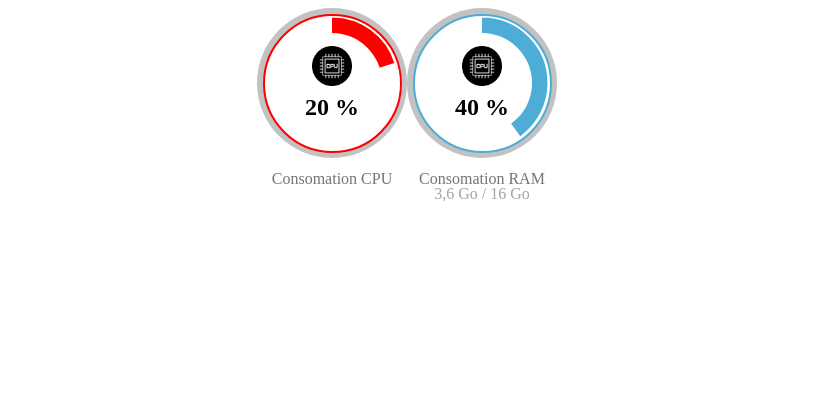
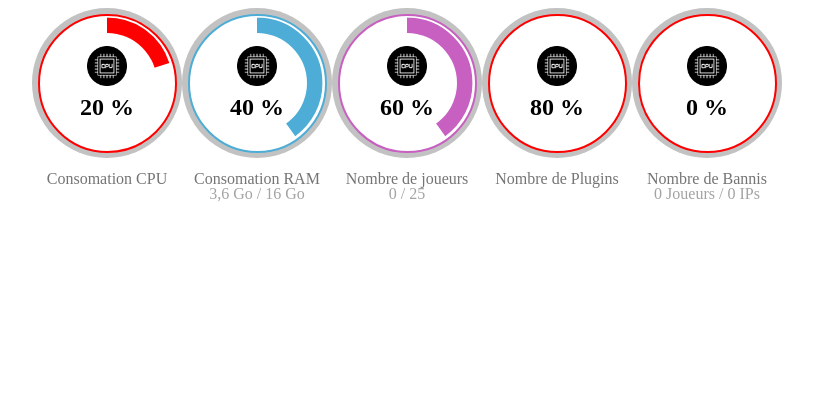
Before and after one commit to thorbeorn/minecraftserver-docker-image, a PHP site: page /dashboard.php in a window 1280 px wide. Shown: the top 420 px of the page, without its empty margins (113-926 px from the left). Run offline with PHP 8.4, Linux system fonts and the light colour scheme.

Commit message:
modif dashboard

```diff
--- a/dashboard.css
+++ b/dashboard.css
@@ -91,6 +91,10 @@
     justify-content: center;
     flex-direction: column;
 }
+.pink {
+    border-color: rgb(199, 96, 192);
+    stroke:rgb(199, 96, 192);
+}
 .blue {
     border-color: #4dadd6;
     stroke:#4dadd6;
--- a/dashboard.php
+++ b/dashboard.php
@@ -13,6 +13,9 @@
                 <div class="indicateur-item">
                     <div class="indicateur-gauge"><div class="indicateur-gauge-back"><div class="indicateur-gauge-front red"><div><img class="fit-picture" src="cpu.png" alt="CPU"><p class="pourcent">20 %</p></div><svg><circle style="stroke-dasharray:calc(var(--dasharray-max) * 20 / 100), var(--dasharray-max);" class="red" fill="white" r="30%" cx="50%" cy="50%"/></svg></div></div><p class="indicateur-gauge-label">Consomation CPU</p></div>
                     <div class="indicateur-gauge"><div class="indicateur-gauge-back"><div class="indicateur-gauge-front blue"><div><img class="fit-picture" src="cpu.png" alt="CPU"><p class="pourcent">40 %</p></div><svg><circle style="stroke-dasharray:calc(var(--dasharray-max) * 40 / 100), var(--dasharray-max);" class="blue" fill="white" r="30%" cx="50%" cy="50%"/></svg></div></div><p class="indicateur-gauge-label">Consomation RAM</p><p class="indicateur-gauge-label2">3,6 Go / 16 Go</p></div>
+                    <div class="indicateur-gauge"><div class="indicateur-gauge-back"><div class="indicateur-gauge-front pink"><div><img class="fit-picture" src="cpu.png" alt="CPU"><p class="pourcent">60 %</p></div><svg><circle style="stroke-dasharray:calc(var(--dasharray-max) * 40 / 100), var(--dasharray-max);" class="pink" fill="white" r="30%" cx="50%" cy="50%"/></svg></div></div><p class="indicateur-gauge-label">Nombre de joueurs</p><p class="indicateur-gauge-label2">0 / 25</p></div>
+                    <div class="indicateur-gauge"><div class="indicateur-gauge-back"><div class="indicateur-gauge-front lime"><div><img class="fit-picture" src="cpu.png" alt="CPU"><p class="pourcent">80 %</p></div><svg><circle style="stroke-dasharray:calc(var(--dasharray-max) * 40 / 100), var(--dasharray-max);" class="lime" fill="white" r="30%" cx="50%" cy="50%"/></svg></div></div><p class="indicateur-gauge-label">Nombre de Plugins</p></div>
+                    <div class="indicateur-gauge"><div class="indicateur-gauge-back"><div class="indicateur-gauge-front gold"><div><img class="fit-picture" src="cpu.png" alt="CPU"><p class="pourcent">0 %</p></div><svg><circle style="stroke-dasharray:calc(var(--dasharray-max) * 40 / 100), var(--dasharray-max);" class="gold" fill="white" r="30%" cx="50%" cy="50%"/></svg></div></div><p class="indicateur-gauge-label">Nombre de Bannis</p><p class="indicateur-gauge-label2">0 Joueurs / 0 IPs</p></div>
                 </div>
             </div>
         </div>
```
